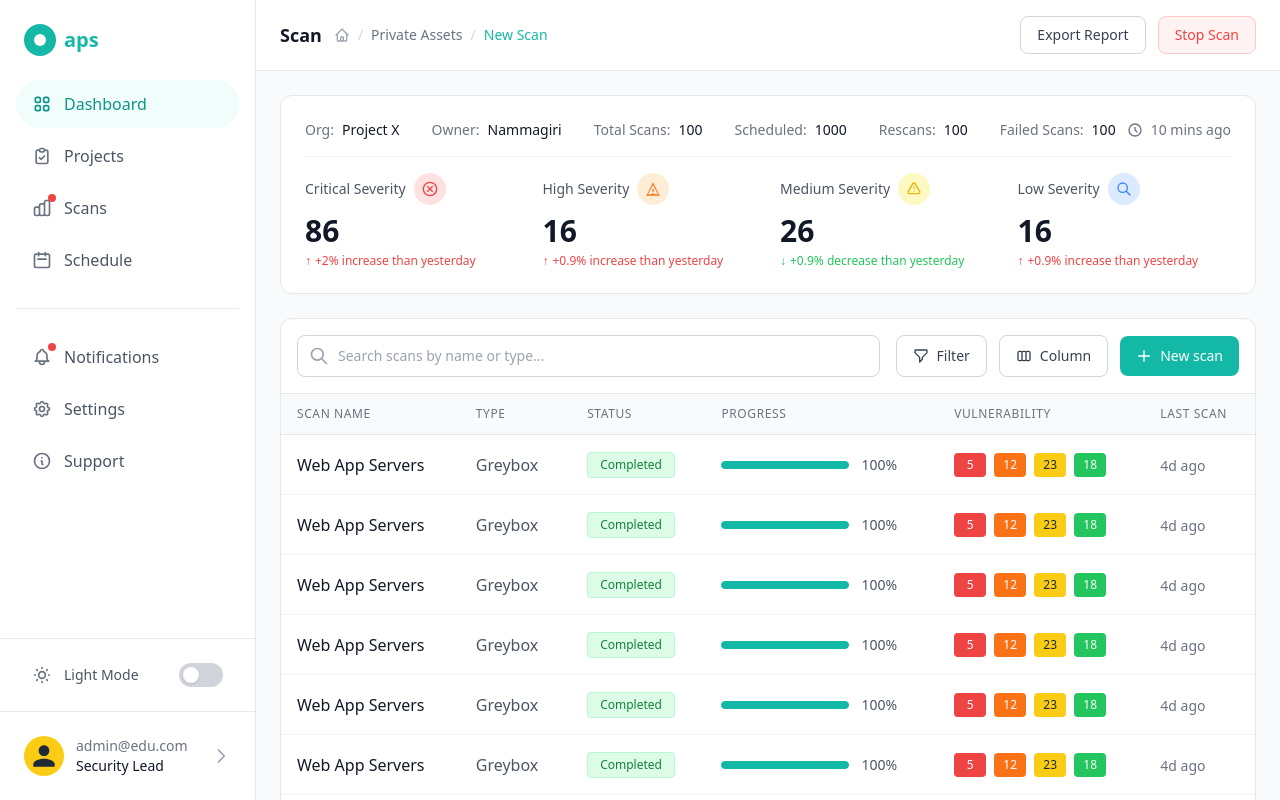
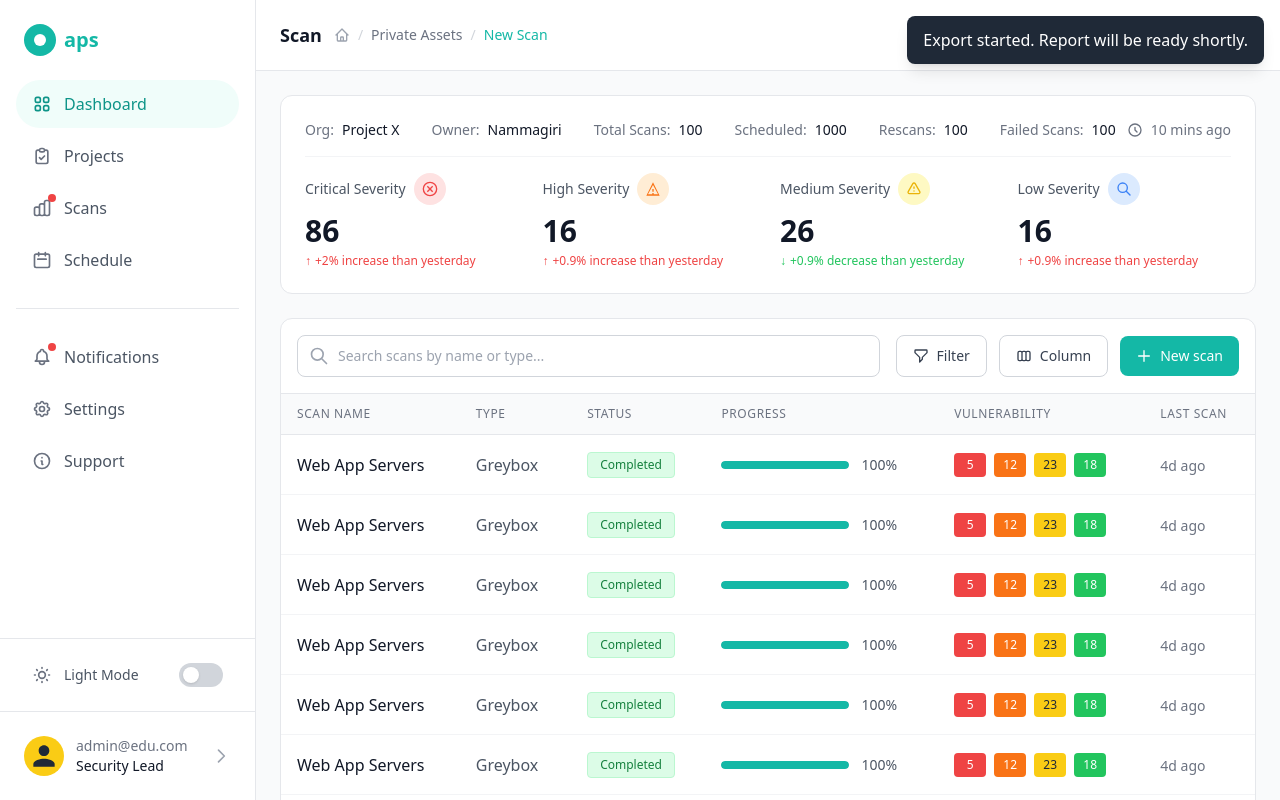
Before and after one commit to suryatejess/fenrir-security-frontend-design-challenge-assignment, a React (Vite) app: page /dashboard in a window 1280 px wide. Both pictures are taken after a click on the button "Export Report". Shown: the top 800 px of the page. Built offline with nearby package versions, Linux system fonts and the light colour scheme.

Commit message:
feat: toast notifications for when the user clicks on the Buttons like Stop Scan, Export Report

```diff
--- a/src/components/ScanTable.jsx
+++ b/src/components/ScanTable.jsx
@@ -1,5 +1,6 @@
 import React, { useState } from 'react'
 import ScanRow from './ScanRow'
+import { useToast } from '../context/ToastContext'
 
 const initialMockScans = [
   {
@@ -108,6 +109,7 @@ const ScanTable = ({
   onColumnToggle = () => console.log('Column toggle clicked'),
   isDarkMode = false
 }) => {
+  const { showToast } = useToast()
   const [scans, setScans] = useState(initialScans)
   const [searchQuery, setSearchQuery] = useState('')
   const [showFilterDropdown, setShowFilterDropdown] = useState(false)
@@ -164,6 +166,7 @@ const ScanTable = ({
     setScans(prev => [newScanData, ...prev])
     setNewScan({ name: '', type: 'Greybox', target: '' })
     setShowNewScanModal(false)
+    showToast(`Scan "${newScan.name}" created successfully`, 'success')
   }
 
   return (
--- /dev/null
+++ b/src/context/ToastContext.jsx
@@ -0,0 +1,53 @@
+import React, { createContext, useContext, useState, useCallback } from 'react'
+
+const ToastContext = createContext()
+
+export const ToastProvider = ({ children }) => {
+  const [toasts, setToasts] = useState([])
+
+  const showToast = useCallback((message, type = 'info') => {
+    const id = Date.now()
+    setToasts(prev => [...prev, { id, message, type }])
+    setTimeout(() => {
+      setToasts(prev => prev.filter(t => t.id !== id))
+    }, 3000)
+  }, [])
+
+  return (
+    <ToastContext.Provider value={{ showToast }}>
+      {children}
+      <ToastContainer toasts={toasts} />
+    </ToastContext.Provider>
+  )
+}
+
+const Toast = ({ message, type }) => {
+  const bgColors = {
+    success: 'bg-green-600',
+    error: 'bg-red-600',
+    info: 'bg-gray-800',
+    warning: 'bg-amber-600'
+  }
+
+  return (
+    <div className={`${bgColors[type] || bgColors.info} text-white px-4 py-3 rounded-lg shadow-lg`}>
+      {message}
+    </div>
+  )
+}
+
+const ToastContainer = ({ toasts }) => (
+  <div className="fixed top-4 right-4 z-[100] flex flex-col gap-2 pointer-events-none">
+    {toasts.map((toast) => (
+      <Toast key={toast.id} message={toast.message} type={toast.type} />
+    ))}
+  </div>
+)
+
+export const useToast = () => {
+  const context = useContext(ToastContext)
+  if (!context) {
+    throw new Error('useToast must be used within a ToastProvider')
+  }
+  return context
+}
--- a/src/pages/ActiveScanDetail.jsx
+++ b/src/pages/ActiveScanDetail.jsx
@@ -1,5 +1,6 @@
 import React from 'react'
 import { useTheme } from '../context/ThemeContext'
+import { useToast } from '../context/ToastContext'
 import Sidebar from '../components/Sidebar'
 import Navbar from '../components/Navbar'
 import CircularProgress from '../components/CircularProgress'
@@ -10,6 +11,7 @@ import BottomStatusbar from '../components/BottomStatusbar'
 
 const ActiveScanDetail = () => {
   const { isDarkMode } = useTheme()
+  const { showToast } = useToast()
 
   return (
     <div className={`min-h-screen ${isDarkMode ? 'bg-gray-950' : 'bg-gray-50'}`}>
@@ -26,6 +28,8 @@ const ActiveScanDetail = () => {
             { label: 'New Scan', href: '#', isActive: true }
           ]}
           isDarkMode={isDarkMode}
+          onExportReport={() => showToast('Export started. Report will be ready shortly.', 'info')}
+          onStopScan={() => showToast('Scan stopped successfully.', 'success')}
         />
 
         {/* Page Content */}
--- a/src/pages/Dashboard.jsx
+++ b/src/pages/Dashboard.jsx
@@ -1,5 +1,6 @@
 import React from 'react'
 import { useTheme } from '../context/ThemeContext'
+import { useToast } from '../context/ToastContext'
 import Sidebar from '../components/Sidebar'
 import Navbar from '../components/Navbar'
 import OrgStatsbar from '../components/OrgStatsbar'
@@ -7,6 +8,7 @@ import ScanTable from '../components/ScanTable'
 
 const Dashboard = () => {
   const { isDarkMode } = useTheme()
+  const { showToast } = useToast()
 
   return (
     <div className={`min-h-screen ${isDarkMode ? 'bg-gray-950' : 'bg-gray-50'}`}>
@@ -23,6 +25,8 @@ const Dashboard = () => {
             { label: 'New Scan', href: '#', isActive: true }
           ]}
           isDarkMode={isDarkMode}
+          onExportReport={() => showToast('Export started. Report will be ready shortly.', 'info')}
+          onStopScan={() => showToast('Scan stopped successfully.', 'success')}
         />
 
         {/* Page Content */}
```
Also changed, not shown: src/App.jsx (+5 -2 lines).
